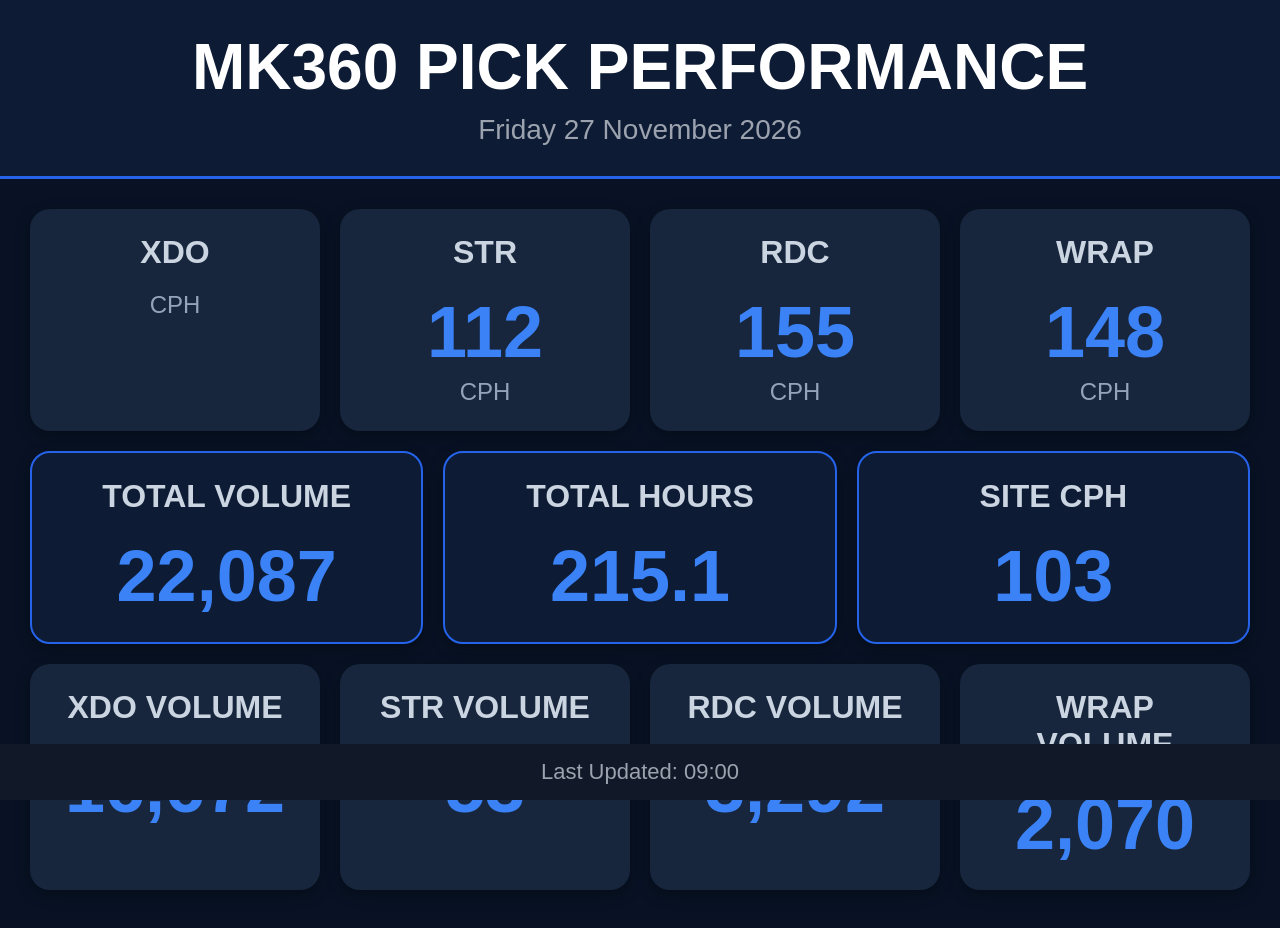
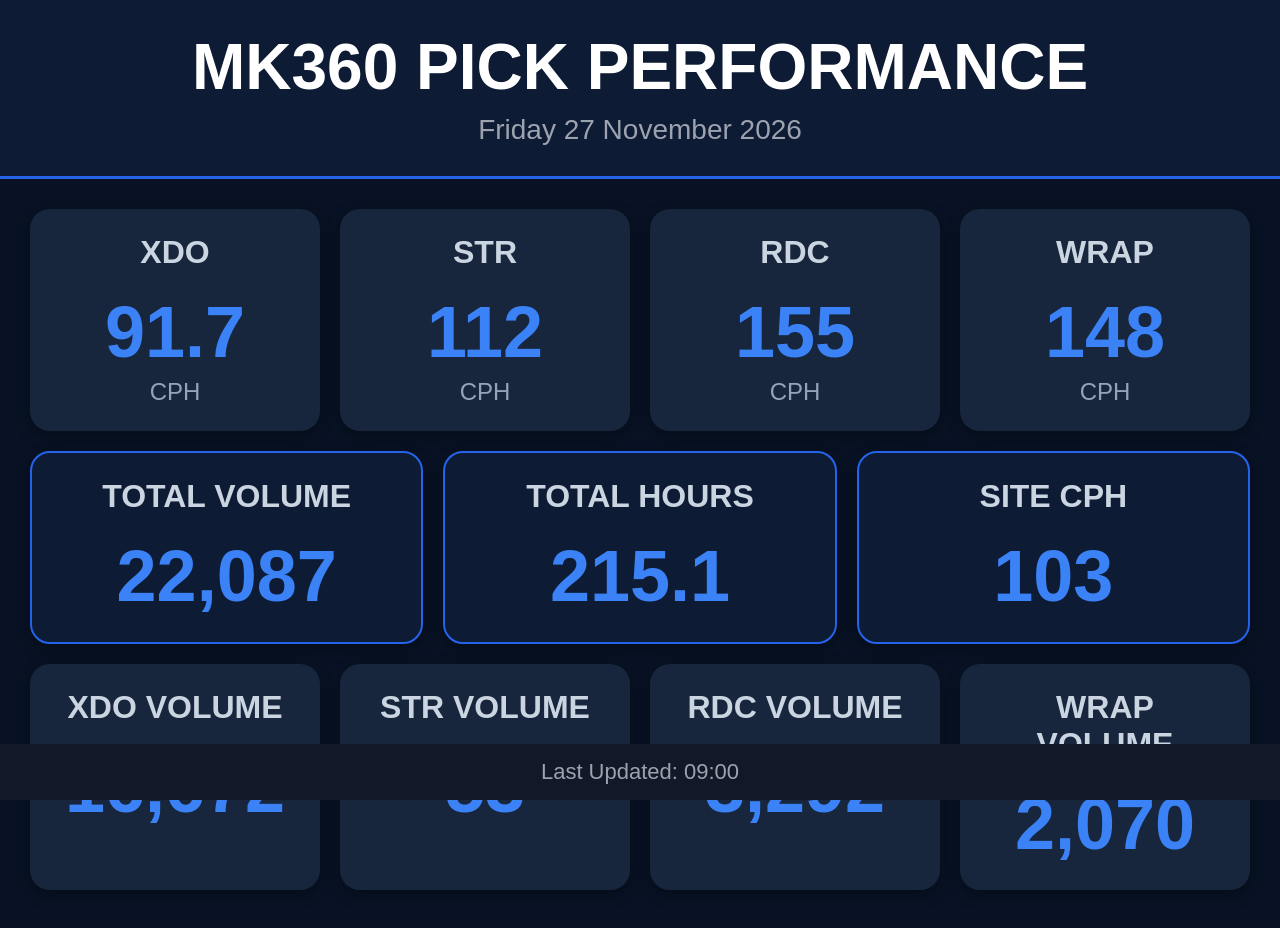
Before and after one commit to 7tills7/mk360-tv-dashboard, a plain HTML site: page index.html in a window 1280 px wide. Drawn offline with Linux system fonts and the light colour scheme.

Commit message:
Update index.html

```diff
--- a/index.html
+++ b/index.html
@@ -111,7 +111,7 @@
 
         <div class="card">
             <div class="card-title">XDO</div>
-            <div class="value" id="xdo_cph"></div>
+            <div class="value" id="xdo-cph"></div>
             <div class="label">CPH</div>
         </div>
 
```
